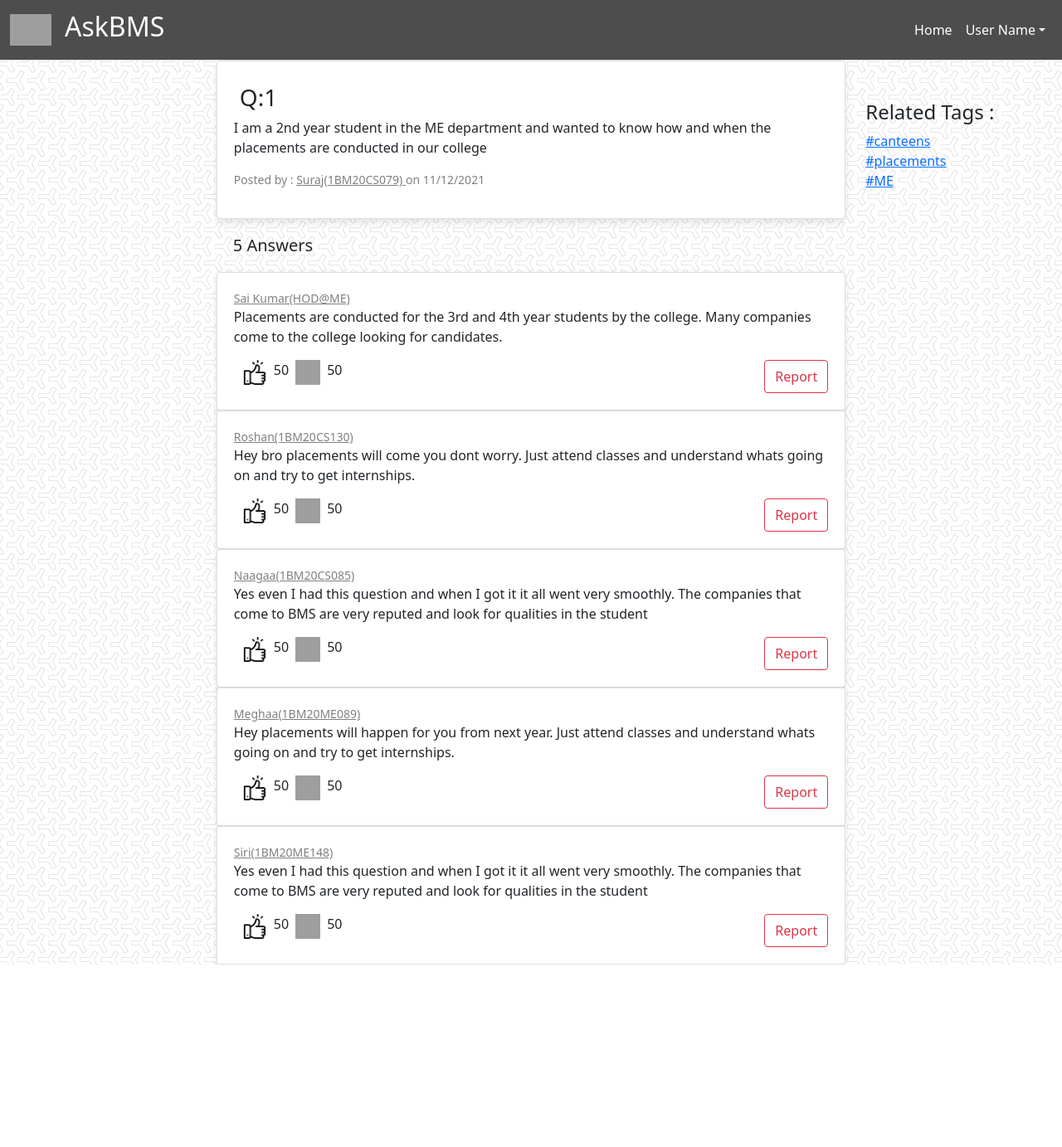
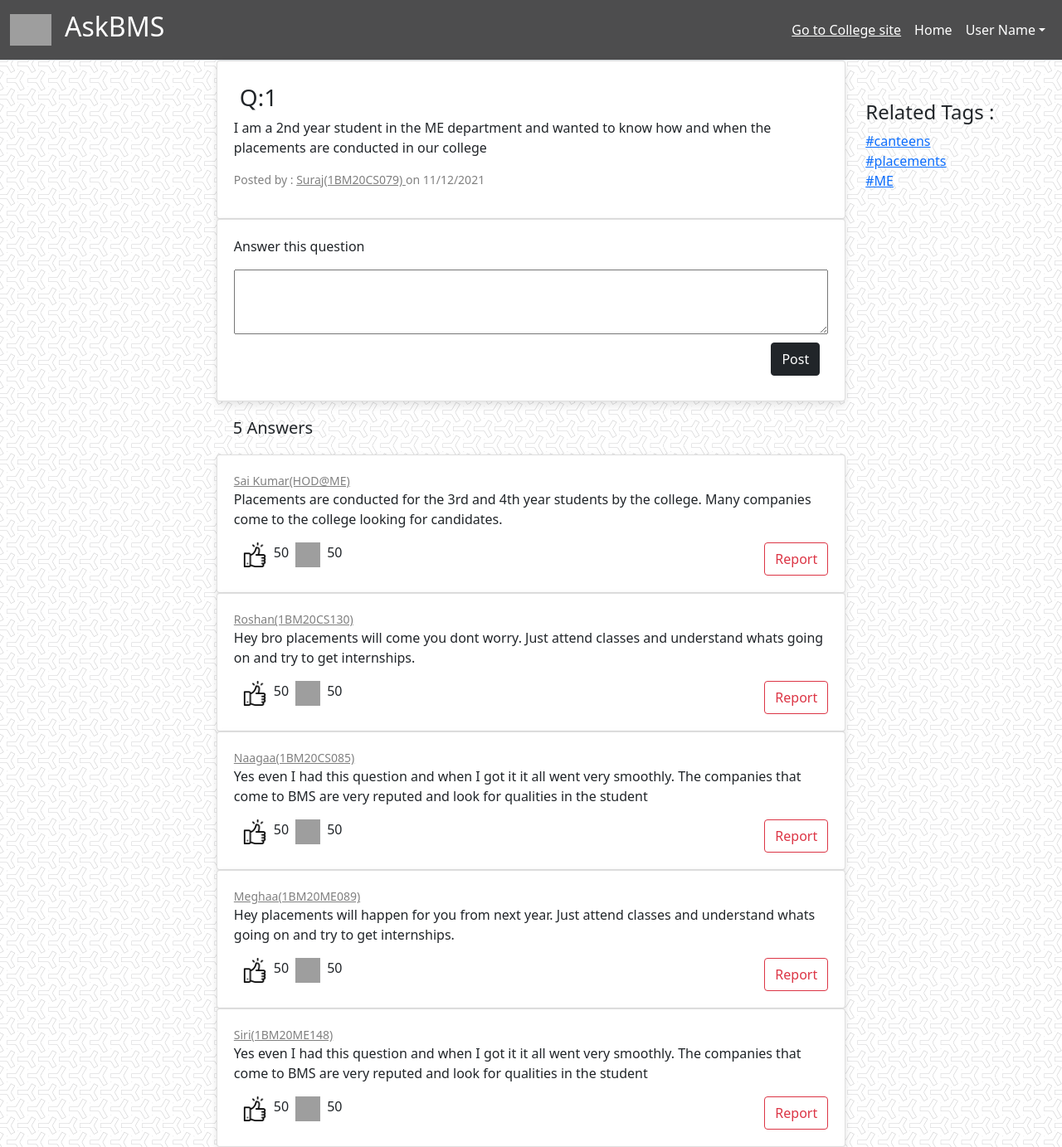
Before and after one commit to RakshithR-BMS/AskBMS, a Node server app: page /question/1 in a window 1280 px wide. Shown: the whole page at 83% size. Before the commit the page ends 1163 px from the top, so only its background shows below. Run offline with Node 20, Linux system fonts and the light colour scheme; grey boxes are pictures that could not be loaded.

Commit message:
link to clg site'

```diff
--- a/views/debate.pug
+++ b/views/debate.pug
@@ -17,6 +17,8 @@ nav.navbar.navbar-expand-lg.navbar-light(style="background-color: rgb(77, 77, 78
       span.navbar-toggler-icon
     #navbarSupportedContent.collapse.navbar-collapse
       ul.navbar-nav.ms-auto(style='width: max-content;')
+        li.nav-item
+            a.nav-link.active(aria-current='page' href='https://www.bmsce.ac.in/' style="color: white; text-decoration: underline;") Go to College site
         li.nav-item
           a.nav-link.active(aria-current='page' href='/home' style="color: white;") Home
 
--- a/views/home.html
+++ b/views/home.html
@@ -20,6 +20,7 @@
           </button>
           <div class="collapse navbar-collapse " id="navbarSupportedContent" >
             <ul class="navbar-nav ms-auto" style="width: max-content;">
+              <li class="nav-item"><a class="nav-link active" aria-current='page' href='https://www.bmsce.ac.in/' style="color: white; text-decoration: underline;">Go to College site</a></li>
               <button type="button" data-modal-target = "#modal" class="btn btn-primary custom-btn">Ask a Question</button>
               <li class="nav-item dropdown">
                 <a class="nav-link dropdown-toggle" style="color: white;" href="#" id="navbarDropdown" role="button" data-bs-toggle="dropdown" aria-expanded="false">
--- a/views/question.pug
+++ b/views/question.pug
@@ -14,10 +14,13 @@ body.homebody
         img(style='width: 50px;' src='/images/logo-bms.png')
       a.navbar-brand(href='/home' style="color: white;")
         h2 AskBMS
+
       button.navbar-toggler(type='button' data-bs-toggle='collapse' data-bs-target='#navbarSupportedContent' aria-controls='navbarSupportedContent' aria-expanded='false' aria-label='Toggle navigation')
         span.navbar-toggler-icon
       #navbarSupportedContent.collapse.navbar-collapse
         ul.navbar-nav.ms-auto(style='width: max-content;')
+          li.nav-item
+            a.nav-link.active(aria-current='page' href='https://www.bmsce.ac.in/' style="color: white; text-decoration: underline;") Go to College site
           li.nav-item
             a.nav-link.active(aria-current='page' href='/home' style="color: white;") Home
           li.nav-item.dropdown
@@ -50,6 +53,11 @@ body.homebody
               p(style='color: grey; font-size: 14px;' ) Posted by :
                   a(href='/u/suraj' style='color: grey;') Suraj(1BM20CS079)
                   | on 11/12/2021
+          .card(style='padding: 20px')
+                  p Answer this question
+                  textarea#answer(name="answer", rows="3" placeholder="Type your answer")
+                  div.gap-2(style='display: flex;height: 40px; margin: 10px')
+                      button.btn.btn-dark.ms-auto(type="button" ) Post
 
           h5(style='margin: 20px;') 5 Answers
           each key,val in answers
--- a/views/user.pug
+++ b/views/user.pug
@@ -18,6 +18,8 @@ body.homebody
         span.navbar-toggler-icon
       #navbarSupportedContent.collapse.navbar-collapse
         ul.navbar-nav.ms-auto(style='width: max-content;')
+          li.nav-item
+            a.nav-link.active(aria-current='page' href='https://www.bmsce.ac.in/' style="color: white; text-decoration: underline;") Go to College site
           li.nav-item
             a.nav-link.active(aria-current='page' href='/home' style="color: white;") Home
           li.nav-item.dropdown
```
